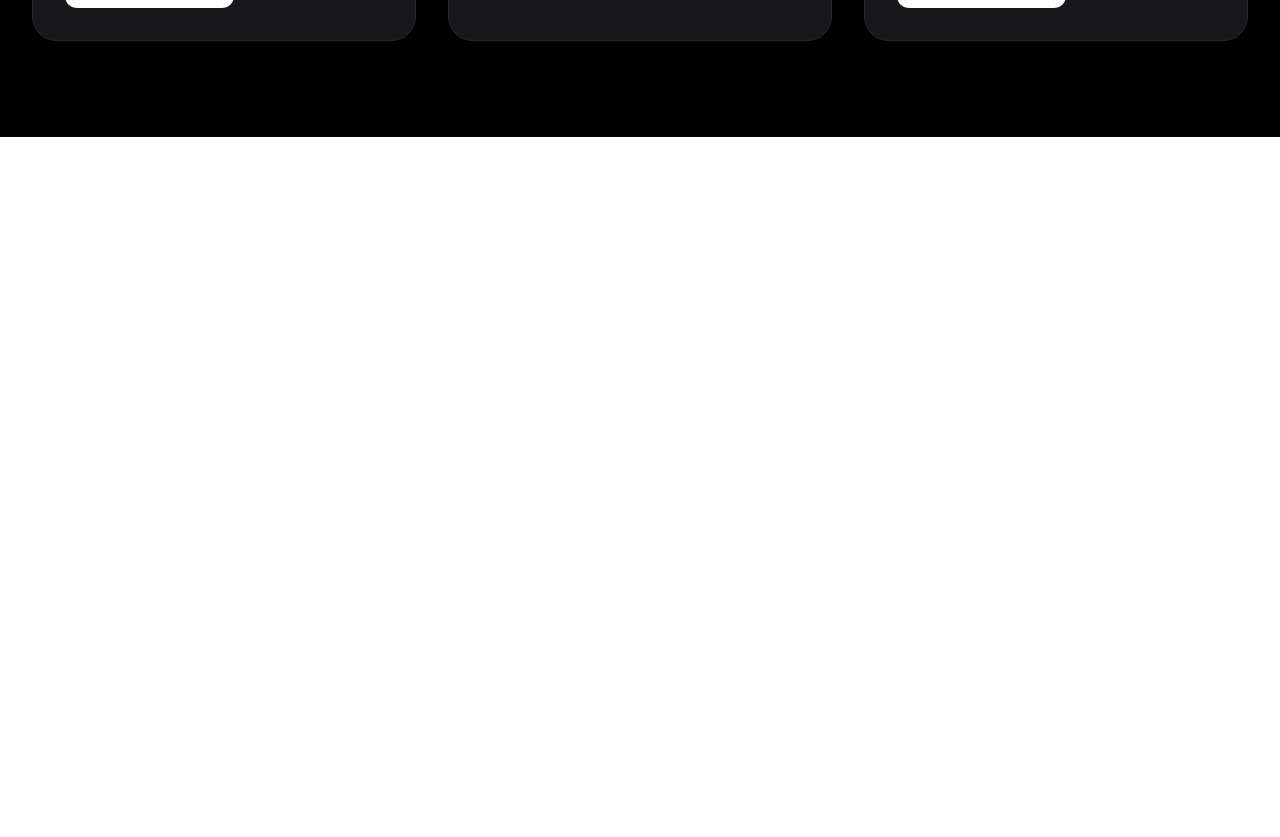
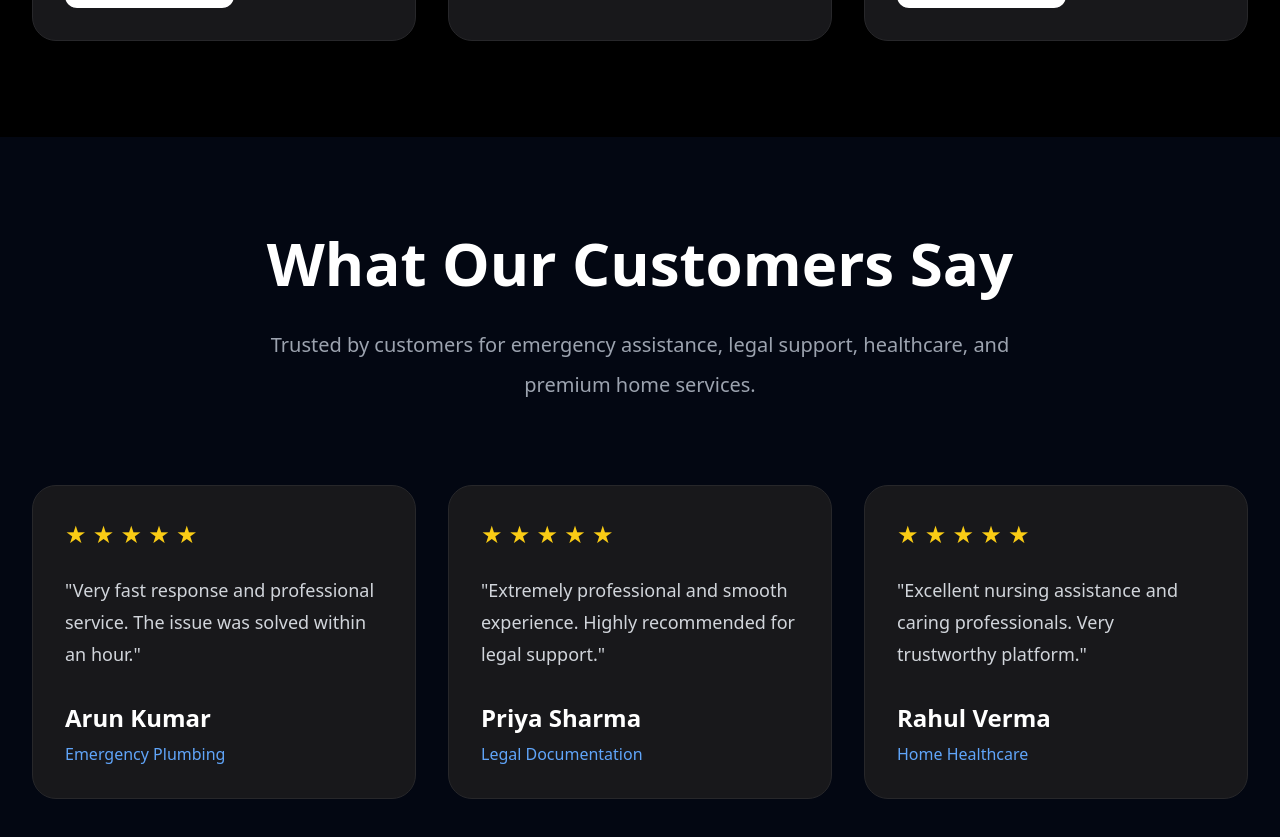
Before and after one commit to service-360/service360-website, a Next.js app: page / in a window 1280 px wide. Shown: the part 2280-3117 px from the top of the page. Before the commit the page ends 2417 px from the top, so only its background shows below. Built offline with nearby package versions, Linux system fonts and the light colour scheme.

Commit message:
Add premium testimonials section

```diff
--- a/app/page.js
+++ b/app/page.js
@@ -325,6 +325,83 @@ export default function Home() {
 
       </section>
 
+      {/* Testimonials Section */}
+      <section className="px-8 py-24 bg-gray-950">
+
+        <div className="max-w-7xl mx-auto">
+
+          <h2 className="text-5xl md:text-6xl font-bold text-center mb-8">
+            What Our Customers Say
+          </h2>
+
+          <p className="text-gray-400 text-xl text-center max-w-3xl mx-auto mb-20 leading-10">
+            Trusted by customers for emergency assistance,
+            legal support, healthcare, and premium home services.
+          </p>
+
+          <div className="grid md:grid-cols-3 gap-8">
+
+            {[
+              {
+                name: "Arun Kumar",
+                service: "Emergency Plumbing",
+                review:
+                  "Very fast response and professional service. The issue was solved within an hour."
+              },
+
+              {
+                name: "Priya Sharma",
+                service: "Legal Documentation",
+                review:
+                  "Extremely professional and smooth experience. Highly recommended for legal support."
+              },
+
+              {
+                name: "Rahul Verma",
+                service: "Home Healthcare",
+                review:
+                  "Excellent nursing assistance and caring professionals. Very trustworthy platform."
+              }
+
+            ].map((testimonial) => (
+
+              <div
+                key={testimonial.name}
+                className="bg-zinc-900 border border-zinc-800 rounded-3xl p-8 hover:border-blue-500 transition duration-500 hover:shadow-[0_0_40px_rgba(59,130,246,0.2)]"
+              >
+
+                <div className="flex items-center gap-1 mb-6 text-yellow-400 text-2xl">
+
+                  ★ ★ ★ ★ ★
+
+                </div>
+
+                <p className="text-gray-300 text-lg leading-8 mb-8">
+                  "{testimonial.review}"
+                </p>
+
+                <div>
+
+                  <h3 className="text-2xl font-bold">
+                    {testimonial.name}
+                  </h3>
+
+                  <p className="text-blue-400 mt-2">
+                    {testimonial.service}
+                  </p>
+
+                </div>
+
+              </div>
+
+            ))}
+
+          </div>
+
+        </div>
+
+      </section>
+
       {/* Floating WhatsApp Button */}
       <a
         href="https://wa.me/916369051521"
```
